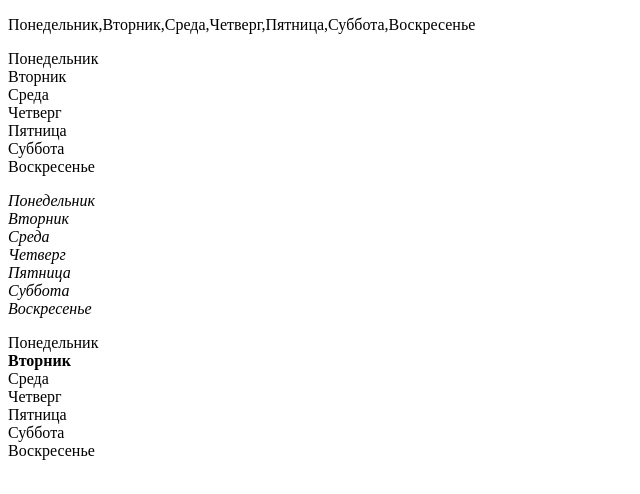
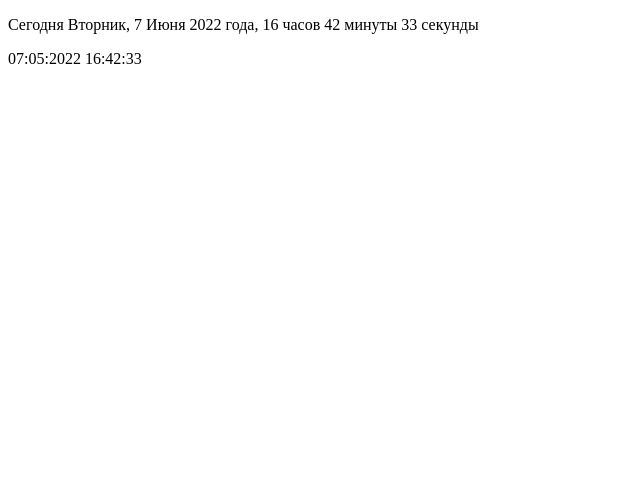
Before and after one commit to AlexEgupov/projectPlus, a plain HTML site: page index.html in a window 1280 px wide. Shown: the whole page, without its empty margins (0-640 px from the left). Drawn offline with Linux system fonts and the light colour scheme.

Commit message:
feat script.js lesson09plus

```diff
--- a/index.html
+++ b/index.html
@@ -8,9 +8,7 @@
     <script defer src="./script.js"></script>
 </head>
 <body>
-    <p id="raw"></p>
-    <p id="column"></p>
-    <p id="italic"></p>
-    <p id="todayBold"></p>
+    <p id="words"></p>
+    <p id="zero"></p>
 </body>
 </html>
--- a/script.js
+++ b/script.js
@@ -1,30 +1,67 @@
 'use strict';
+let interval;
+const timeAsks = function () {
+    const date = new Date();
+    const year = date.getFullYear();
+    const month = date.getMonth();
+    const dayIndex = date.getDay();
+    const day = date.getDate();
+    let hour = date.getHours();
+    let minute = date.getMinutes();
+    let second = date.getSeconds();
+    const plusWords = document.getElementById('words');
+    const plusZero = document.getElementById('zero');
 
-const date = new Date();
-let week = ['Понедельник', 'Вторник', 'Среда', 'Четверг', 'Пятница', 'Суббота', 'Воскресенье'];
-let str = '';
-let ital = '';
-let today = '';
+    function taskA() {
+        let days = ['Воскресенье', 'Понедельник', 'Вторник', 'Среда', 'Четверг', 'Пятница', 'Суббота'];
+        let months = [
+            'Января', 'Февраля', 'Марта',
+            'Апреля', 'Мая', 'Июня',
+            'Июля', 'Августа', 'Сентября',
+            'Октября', 'Ноября', 'Декабря'];
 
-let checkFont = function (font) {
-    week.forEach(function (item, index) {
-        if (font === 'str') {
-            str += item + '<br>';
-        } else if (font === 'ital') {
-            ital += ' ' + `<i>${item}</i>` + ' ' + '<br>';
-        } else if (font === 'today') {
-            if (date.getDay() == index + 1) {
-                today += ' ' + `<b>${item}</b>` + ' ' + '<br>';
-            } else { today += item + '<br>' }
-        }
-    });
+        const numWord = (value, words) => {
+            const lastNum = value % 10;
+
+            if (value > 10 & value < 20) {
+                return words[2];
+            }
+            else if (lastNum > 1 && lastNum < 5) {
+                return words[1];
+            }
+            else if (lastNum === 1) {
+                return words[0];
+            }
+
+            return words[2];
+        };
+
+        let hoursWord = numWord(date.getHours(), ['час', 'часа', 'часов']);
+        let minutesWord = numWord(date.getMinutes(), ['минута', 'минуты', 'минут']);
+        let secondsWord = numWord(date.getSeconds(), ['секунда', 'секунды', 'секунд']);
+
+        plusWords.textContent = 'Сегодня ' + days[dayIndex] + ', ' + day + ' ' + months[month] + ' ' +
+            year + ' года, ' + hour + ' ' + hoursWord + ' ' + minute +
+            ' ' + minutesWord + ' ' + second + ' ' + secondsWord;
+
+
+    }
+
+    function zeroPlus(item) {
+        let num = item < 10 ? '0' + item : item;
+        return num;
+    }
+
+    function taskB() {
+        plusZero.textContent = zeroPlus(day) + ':' + zeroPlus(month) + ':' + year + ' ' +
+            zeroPlus(hour) + ':' + zeroPlus(minute) + ':' + zeroPlus(second);
+
+    }
+
+    taskA();
+    taskB();
+
 };
 
-checkFont('str');
-checkFont('ital');
-checkFont('today');
-
-raw.innerHTML = week;
-column.innerHTML = str;
-italic.innerHTML = ital;
-todayBold.innerHTML = today;
+timeAsks();
+interval = setInterval(timeAsks, 500);
```
